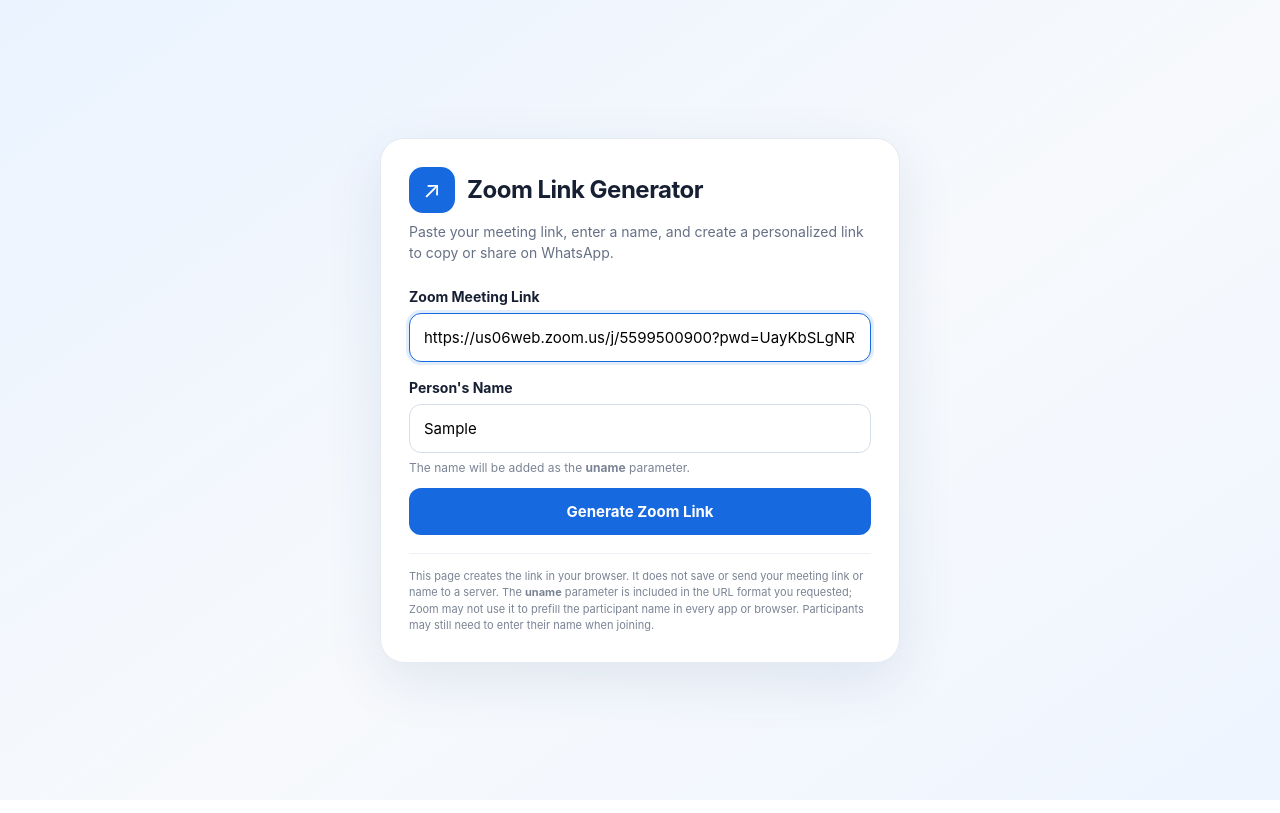
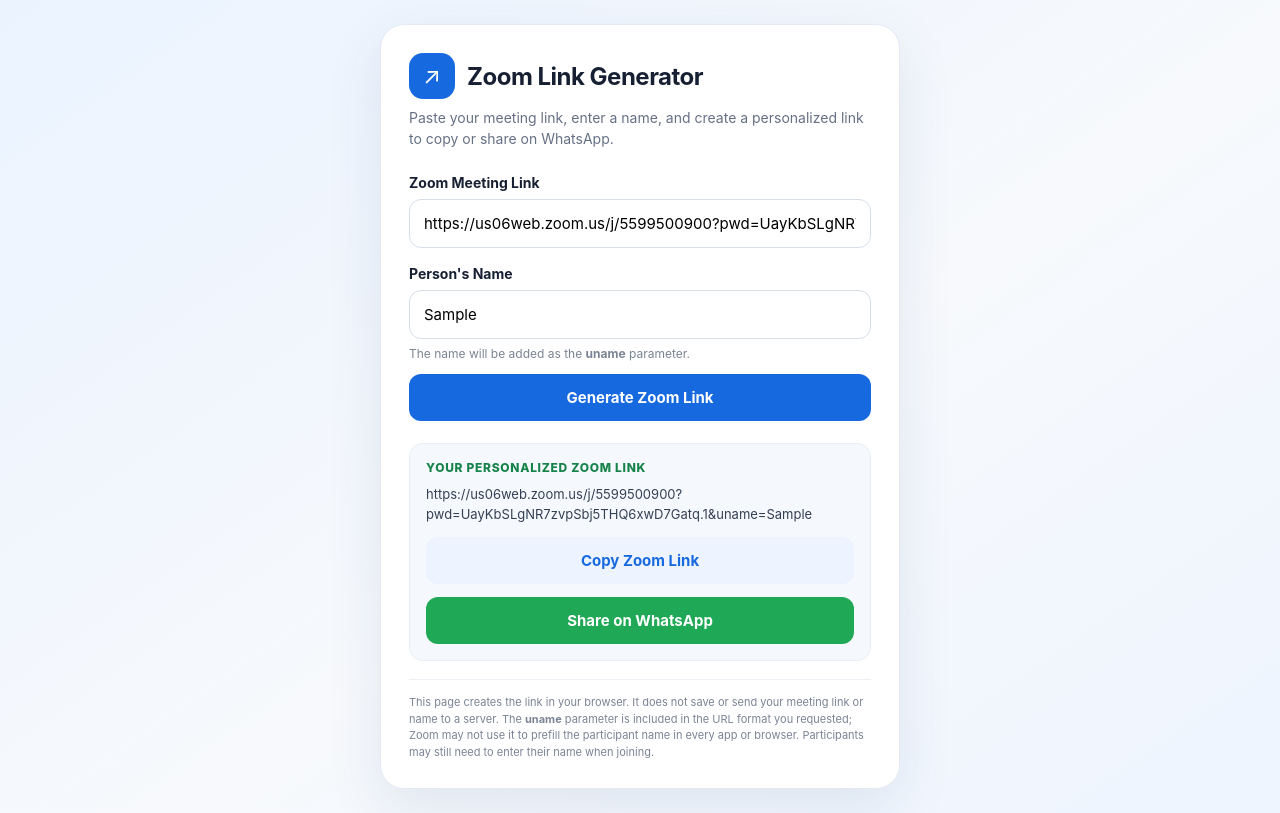
Before and after one commit to HardikDeviOS1989/zoom-link-generator, a plain HTML site: page index.html in a window 1280 px wide. Both pictures are taken after typing "Sample" into the empty fields and a click on the button "Generate Zoom Link". Drawn offline with Linux system fonts and the light colour scheme.

Commit message:
Update index.html
change

```diff
--- a/index.html
+++ b/index.html
@@ -99,7 +99,7 @@
       try { parsed = new URL(raw); }
       catch { alert('Please enter a valid Zoom URL.'); meeting.focus(); return; }
 
-      if (!/^https?:$/.test(parsed.protocol) || !/(^|\\.)zoom\\.us$/i.test(parsed.hostname)) {
+      if (!/^https?:$/.test(parsed.protocol) || !/(^|\.)zoom\.us$/i.test(parsed.hostname)) {
         alert('Please enter a valid zoom.us meeting link.');
         meeting.focus(); return;
       }
@@ -108,7 +108,7 @@
       generatedUrl = parsed.toString();
       generatedEl.textContent = generatedUrl;
       document.getElementById('share').href =
-        'https://wa.me/?text=' + encodeURIComponent('Join Zoom Meeting:\\n' + generatedUrl);
+        'https://wa.me/?text=' + encodeURIComponent('Join Zoom Meeting:\n' + generatedUrl);
       output.classList.remove('hidden');
     }
 
```
